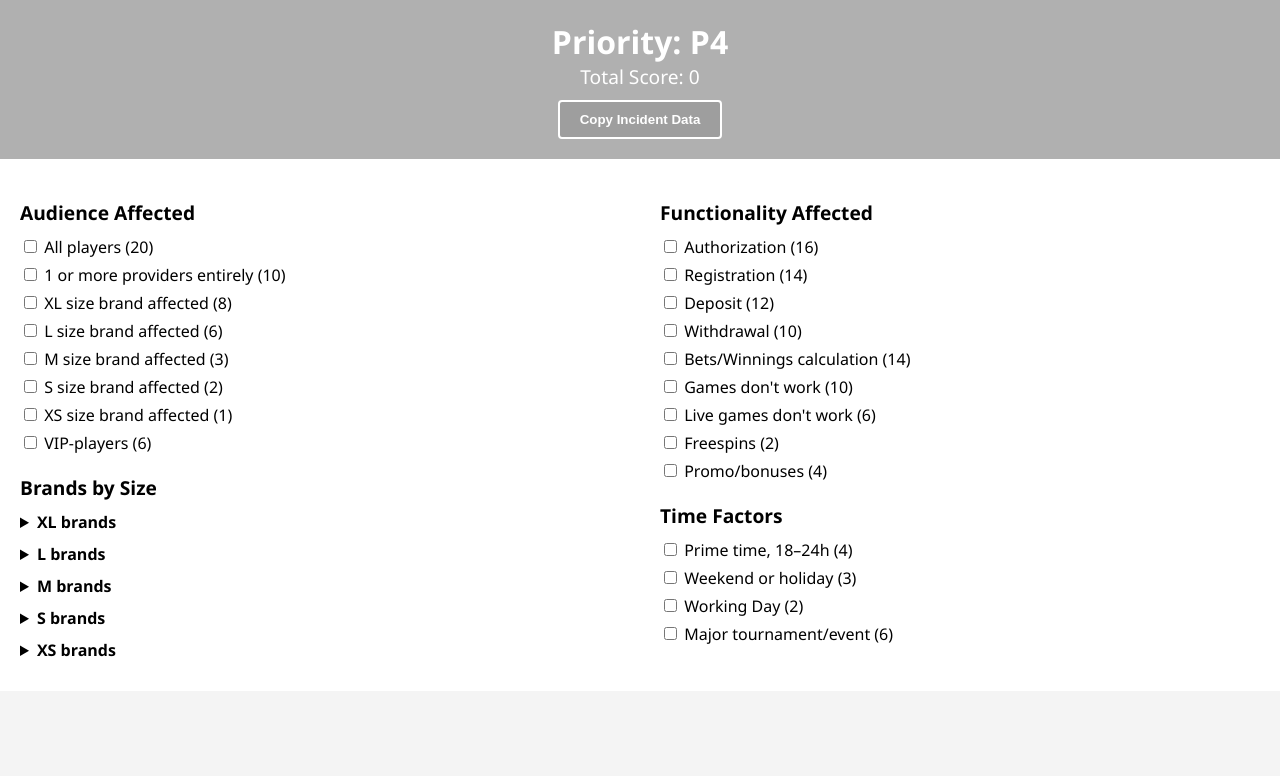
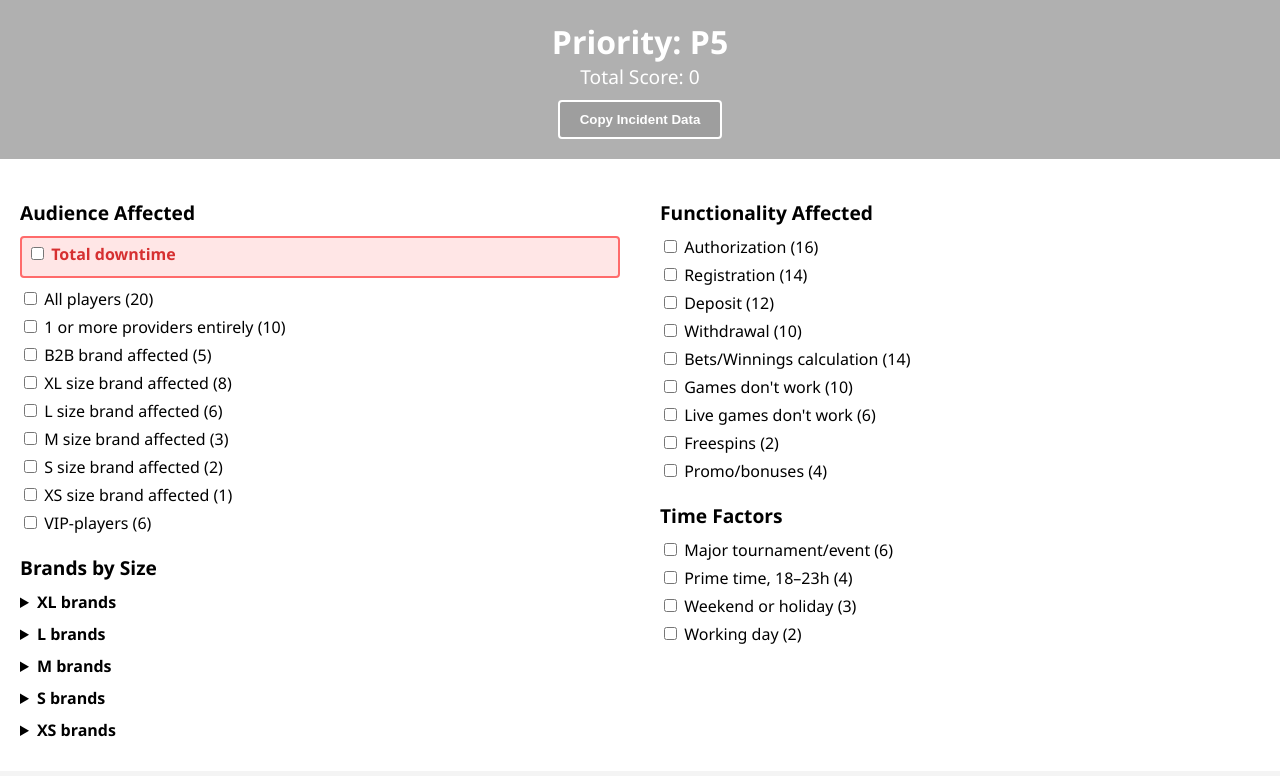
Before and after one commit to alanshakov/incident-priority-tool, a plain HTML site: page index.html in a window 1280 px wide. Drawn offline with Linux system fonts and the light colour scheme.

Commit message:
Add files via upload

```diff
--- a/index.html
+++ b/index.html
@@ -50,6 +50,13 @@
       display: block;
       margin-bottom: 6px;
     }
+    .checkbox-group label.disabled {
+      opacity: 0.5;
+      pointer-events: none;
+    }
+    .checkbox-group input:disabled {
+      cursor: not-allowed;
+    }
     h2 {
       font-size: 1.2em;
       margin: 20px 0 10px;
@@ -61,11 +68,22 @@
       cursor: pointer;
       font-weight: bold;
     }
+    .critical-option {
+      background-color: #ffe6e6;
+      border: 2px solid #ff6b6b;
+      padding: 5px;
+      border-radius: 4px;
+      margin-bottom: 10px;
+    }
+    .critical-option label {
+      font-weight: bold;
+      color: #d63031;
+    }
   </style>
 </head>
 <body>
   <div class="sticky-result" id="result">
-    <div class="priority" id="priority">Priority: P4</div>
+    <div class="priority" id="priority">Priority: P5</div>
     <div class="score">Total Score: <span id="score">0</span></div>
     <button class="button" onclick="copyToClipboard()">Copy Incident Data</button>
   </div>
@@ -74,8 +92,12 @@
     <div>
       <h2>Audience Affected</h2>
       <div class="checkbox-group" id="audience">
+        <div class="critical-option">
+          <label><input type="checkbox" value="100" id="totalDowntime"> Total downtime</label>
+        </div>
         <label><input type="checkbox" value="20"> All players (20)</label>
         <label><input type="checkbox" value="10"> 1 or more providers entirely (10)</label>
+        <label><input type="checkbox" value="5"> B2B brand affected (5)</label>
         <label><input type="checkbox" value="8"> XL size brand affected (8)</label>
         <label><input type="checkbox" value="6"> L size brand affected (6)</label>
         <label><input type="checkbox" value="3"> M size brand affected (3)</label>
@@ -108,10 +130,10 @@
 
       <h2>Time Factors</h2>
       <div class="checkbox-group" id="time">
-        <label><input type="checkbox" value="4"> Prime time, 18–24h (4)</label>
+        <label><input type="checkbox" value="6"> Major tournament/event (6)</label>
+        <label><input type="checkbox" value="4"> Prime time, 18–23h (4)</label>
         <label><input type="checkbox" value="3"> Weekend or holiday (3)</label>
-        <label><input type="checkbox" value="2"> Working Day (2)</label>
-        <label><input type="checkbox" value="6"> Major tournament/event (6)</label>
+        <label><input type="checkbox" value="2"> Working day (2)</label>
       </div>
     </div>
   </div>
@@ -121,33 +143,67 @@
     const priorityEl = document.getElementById('priority');
     const scoreEl = document.getElementById('score');
     const resultEl = document.getElementById('result');
+    const totalDowntimeCheckbox = document.getElementById('totalDowntime');
 
     function calculate() {
       let score = 0;
-      checkboxes.forEach(cb => {
-        if (cb.checked) score += parseInt(cb.value);
-      });
 
-      let priority = 'P4';
-      if (score >= 30) priority = 'P0';
-      else if (score >= 20) priority = 'P1';
-      else if (score >= 12) priority = 'P2';
-      else if (score >= 6)  priority = 'P3';
+      // Если выбран Total downtime, устанавливаем P1 приоритет
+      if (totalDowntimeCheckbox.checked) {
+        score = 100; // Максимальный вес для P1
+        priorityEl.textContent = 'Priority: P1';
+        updateBackground('P1');
+      } else {
+        // Обычный расчет
+        checkboxes.forEach(cb => {
+          if (cb.checked && cb !== totalDowntimeCheckbox) {
+            score += parseInt(cb.value);
+          }
+        });
+
+        let priority = 'P5';
+        if (score >= 30) priority = 'P1';
+        else if (score >= 20) priority = 'P2';
+        else if (score >= 12) priority = 'P3';
+        else if (score >= 6) priority = 'P4';
+
+        priorityEl.textContent = `Priority: ${priority}`;
+        updateBackground(priority);
+      }
 
       scoreEl.textContent = score;
-      priorityEl.textContent = `Priority: ${priority}`;
-      updateBackground(priority);
     }
 
     function updateBackground(priority) {
       const colors = {
-        P0: '#8B0000',
-        P1: '#FF8C00',
-        P2: '#FFD700',
-        P3: '#9ACD32',
-        P4: '#B0B0B0'
+        P1: '#8B0000',  // Темно-красный (критический)
+        P2: '#FF8C00',  // Оранжевый
+        P3: '#FFD700',  // Желтый
+        P4: '#9ACD32',  // Зеленый
+        P5: '#B0B0B0'   // Серый
       };
       resultEl.style.backgroundColor = colors[priority] || '#B0B0B0';
+    }
+
+    function toggleOtherCheckboxes() {
+      const isDowntimeChecked = totalDowntimeCheckbox.checked;
+      const otherCheckboxes = document.querySelectorAll('#audience input[type="checkbox"]:not(#totalDowntime)');
+      const functionalityCheckboxes = document.querySelectorAll('#functionality input[type="checkbox"]');
+      const timeCheckboxes = document.querySelectorAll('#time input[type="checkbox"]');
+
+      // Блокируем/разблокируем другие чекбоксы
+      [...otherCheckboxes, ...functionalityCheckboxes, ...timeCheckboxes].forEach(cb => {
+        if (isDowntimeChecked) {
+          cb.disabled = true;
+          cb.checked = false;
+          cb.parentElement.classList.add('disabled');
+        } else {
+          cb.disabled = false;
+          cb.parentElement.classList.remove('disabled');
+        }
+      });
+
+      calculate();
     }
 
     function copyToClipboard() {
@@ -161,7 +217,16 @@
       });
     }
 
-    checkboxes.forEach(cb => cb.addEventListener('change', calculate));
+    // Добавляем обработчик для Total downtime
+    totalDowntimeCheckbox.addEventListener('change', toggleOtherCheckboxes);
+
+    // Добавляем обработчики для остальных чекбоксов
+    checkboxes.forEach(cb => {
+      if (cb !== totalDowntimeCheckbox) {
+        cb.addEventListener('change', calculate);
+      }
+    });
+
     calculate();
   </script>
 </body>
```
